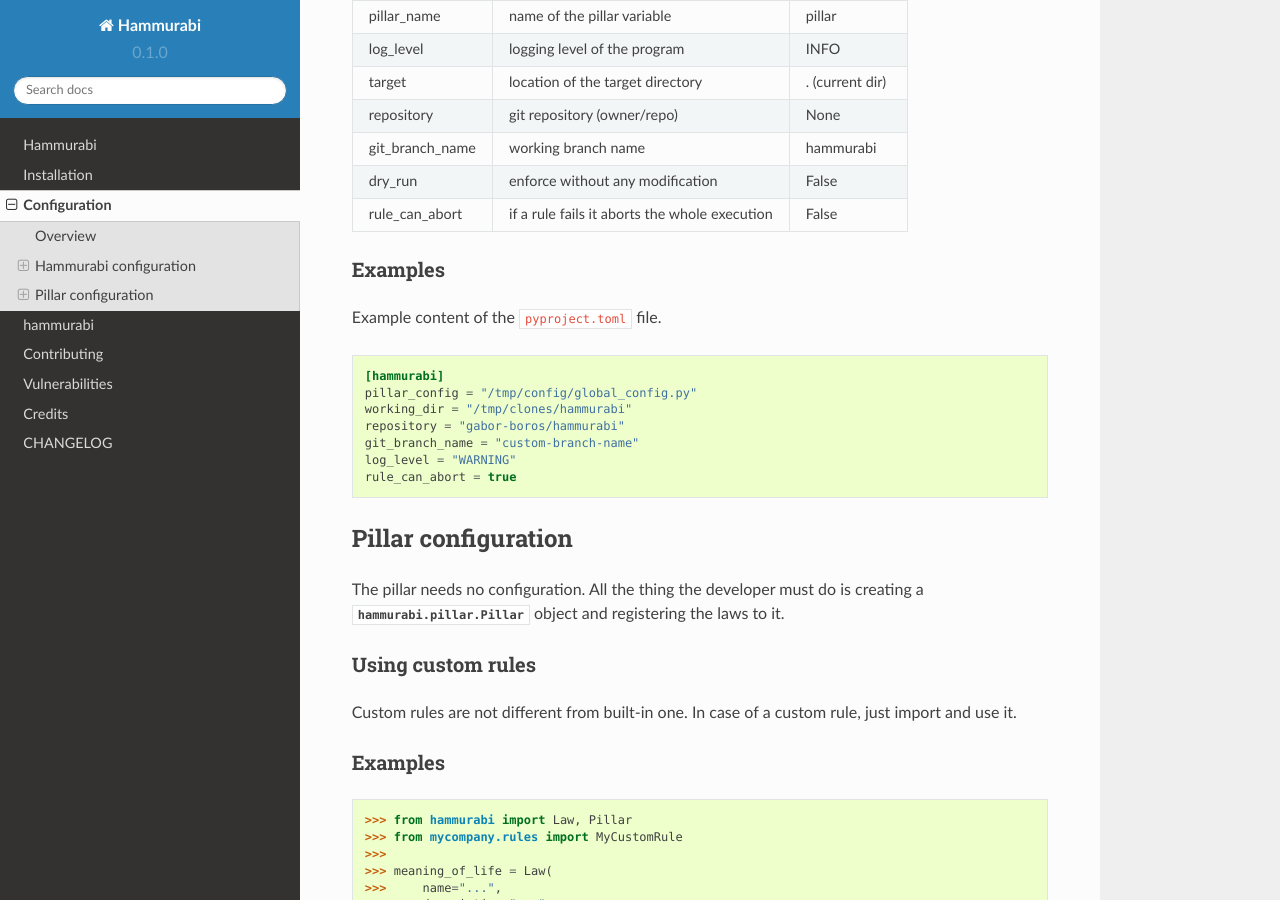
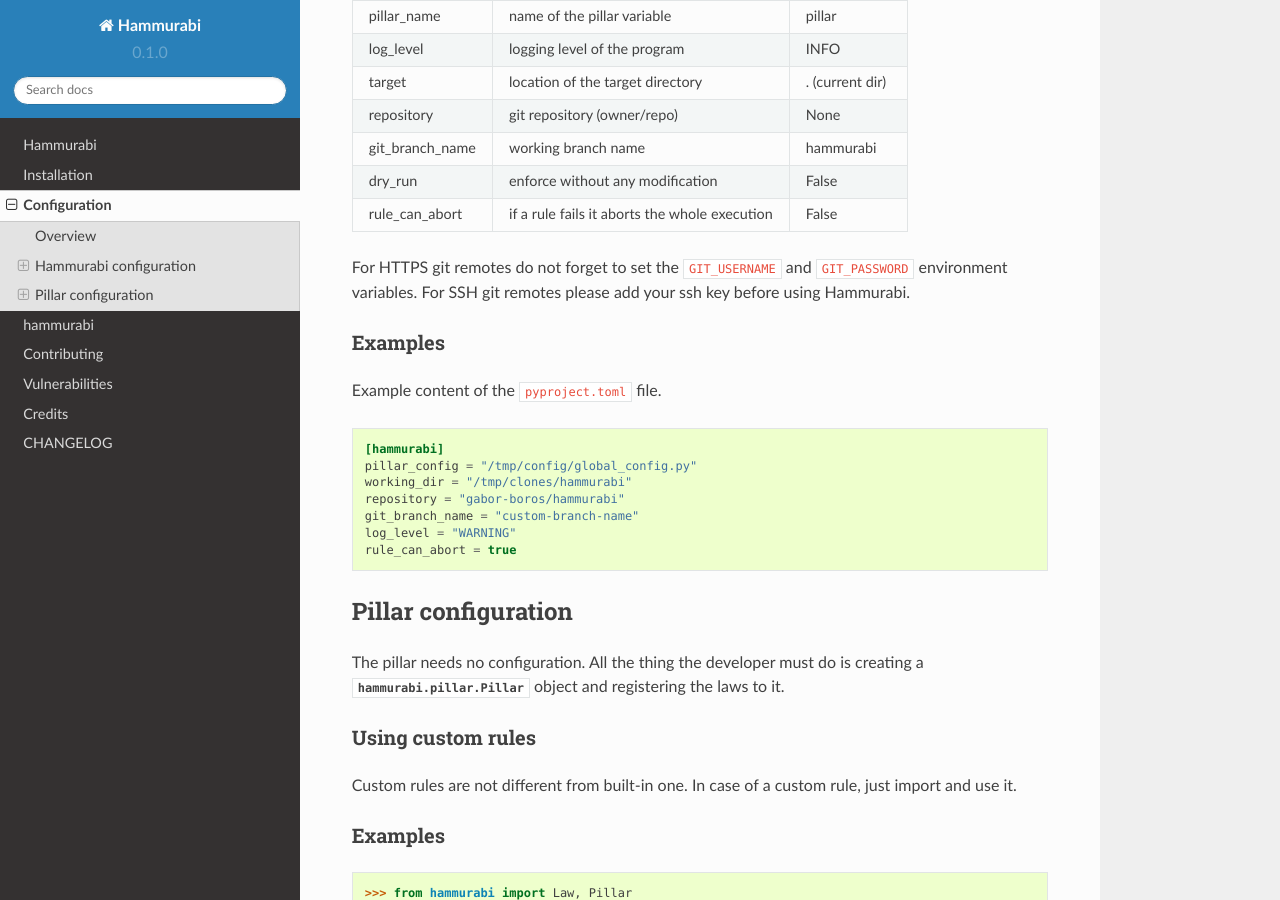
Before and after one commit to gabor-boros/hammurabi, a Sphinx documentation site: the page built from docs/config.rst, in a window 1280 px wide and 900 px high, scrolled down 412 px. Built offline with Sphinx 7.4.7 and the Read the Docs theme 2.0.0, drawn with Linux system fonts in a browser that asks for light colours.

Commit message:
Make explicit declarations about git username and password in config docs

```diff
--- a/docs/config.rst
+++ b/docs/config.rst
@@ -31,6 +31,10 @@
 +-----------------+-----------------------------------------------+-----------------+
 | rule_can_abort  | if a rule fails it aborts the whole execution | False           |
 +-----------------+-----------------------------------------------+-----------------+
+
+For HTTPS git remotes do not forget to set the ``GIT_USERNAME`` and ``GIT_PASSWORD``
+environment variables. For SSH git remotes please add your ssh key before using
+Hammurabi.
 
 Examples
 --------
```
